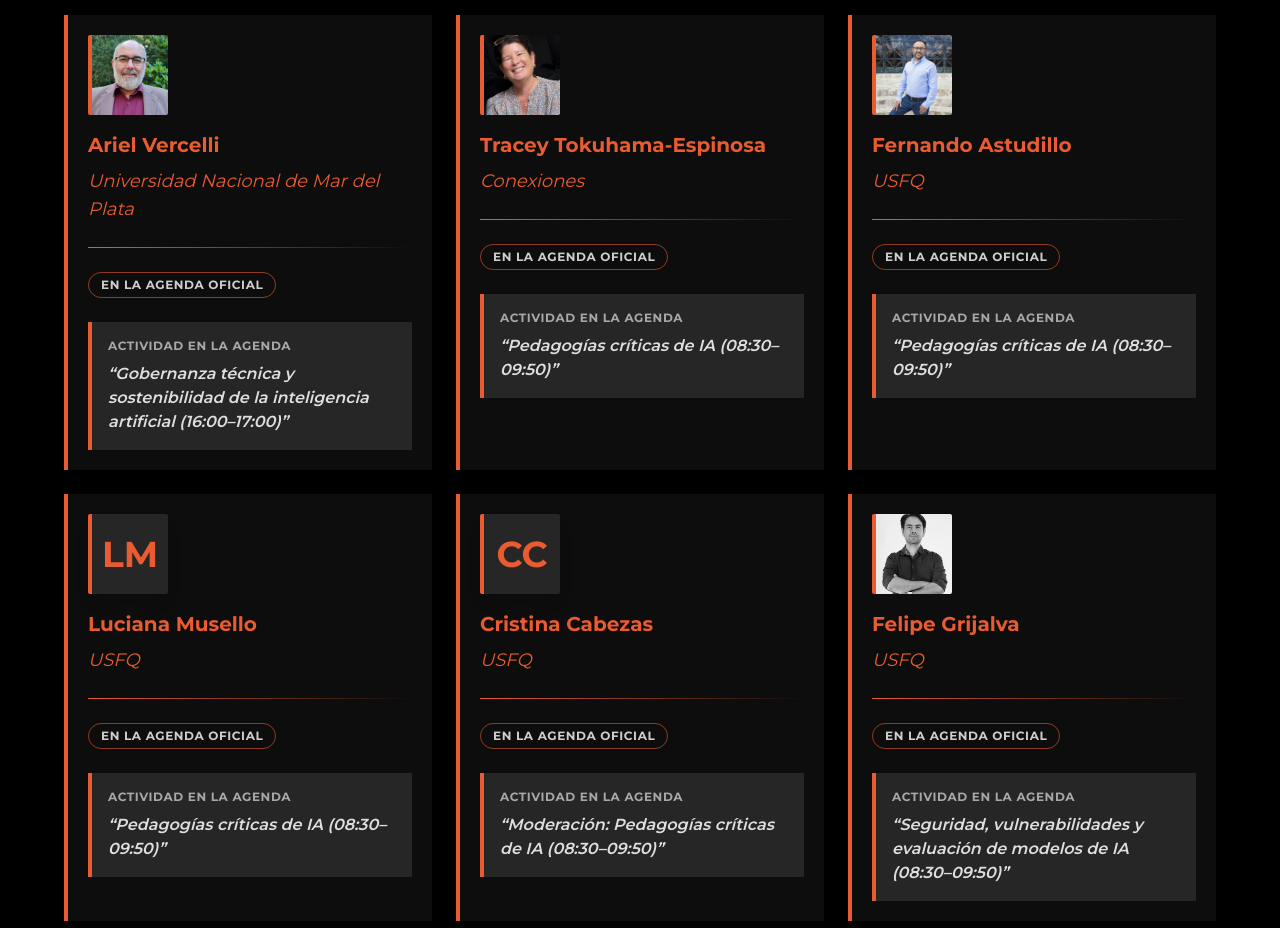
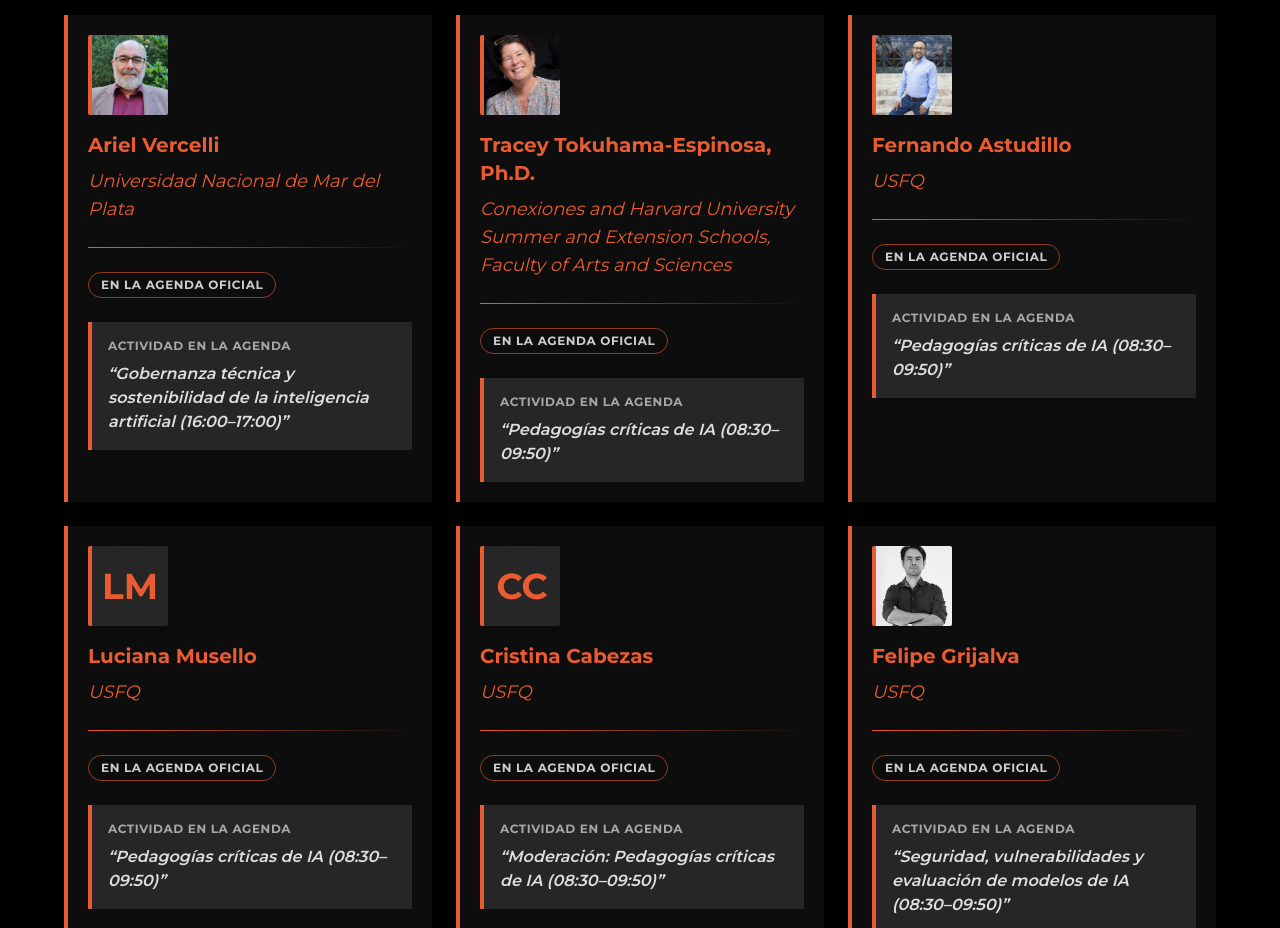
Before and after one commit to laslabcritical/lastlab, a Next.js app: page /khipux-quito in a window 1280 px wide. Shown: the part 8380-9308 px from the top of the page. Built offline with nearby package versions, Linux system fonts and the light colour scheme.

Commit message:
Complete Tracey Tokuhama-Espinosa credentials and affiliation

```diff
--- a/src/content/khipux-programme.ts
+++ b/src/content/khipux-programme.ts
@@ -14,7 +14,7 @@ export const eventPeople = {
   roberto: ["Roberto Andrade", "USFQ"],
   farith: ["Farith Simon", "USFQ"], priscilla: ["Priscilla Purtschert", "Taller Comunicación Mujer"],
   ariel: ["Ariel Vercelli", "Universidad Nacional de Mar del Plata"],
-  tracey: ["Tracey Tokuhama-Espinosa", "Conexiones"],
+  tracey: ["Tracey Tokuhama-Espinosa, Ph.D.", "Conexiones and Harvard University Summer and Extension Schools, Faculty of Arts and Sciences"],
   fernando: ["Fernando Astudillo", "USFQ"], luciana: ["Luciana Musello", "USFQ"],
   cristina: ["Cristina Cabezas", "USFQ"], felipe: ["Felipe Grijalva", "USFQ"],
   edison: ["Edison Loza", "USFQ"], pierre: ["Pierre Escalante", "USFQ / ZHIDAO GOVTECH"],
```
